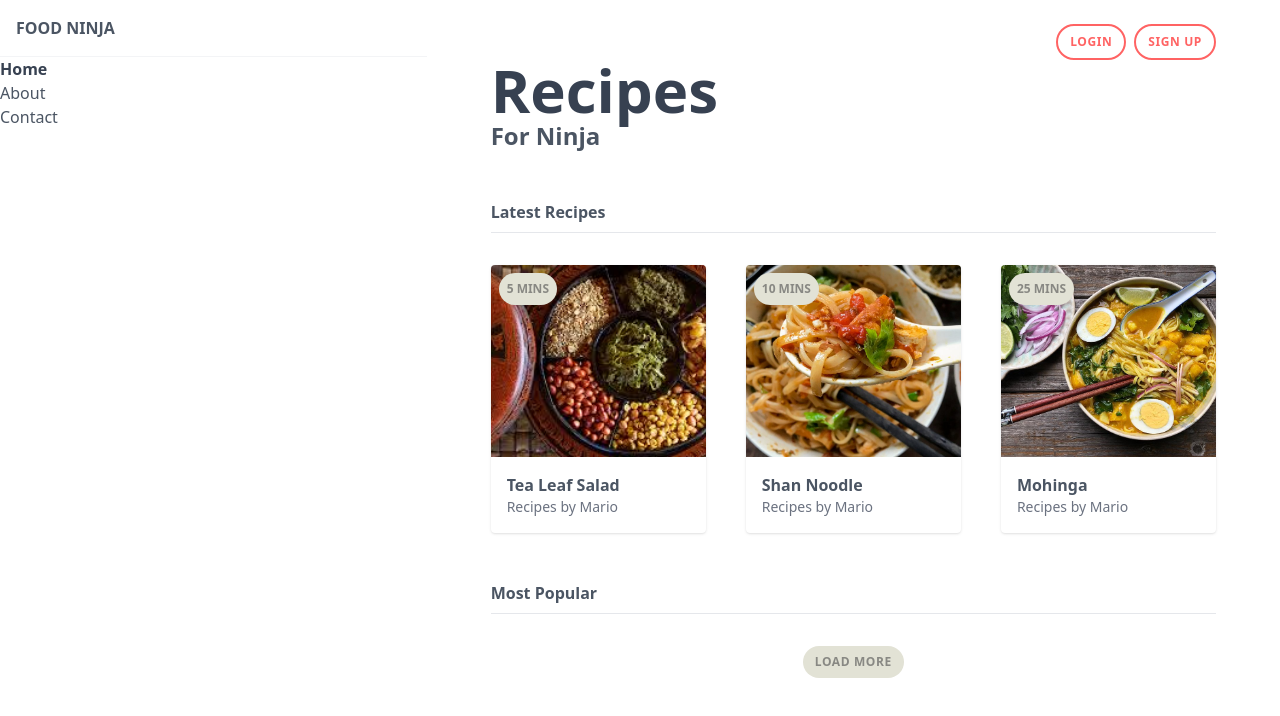
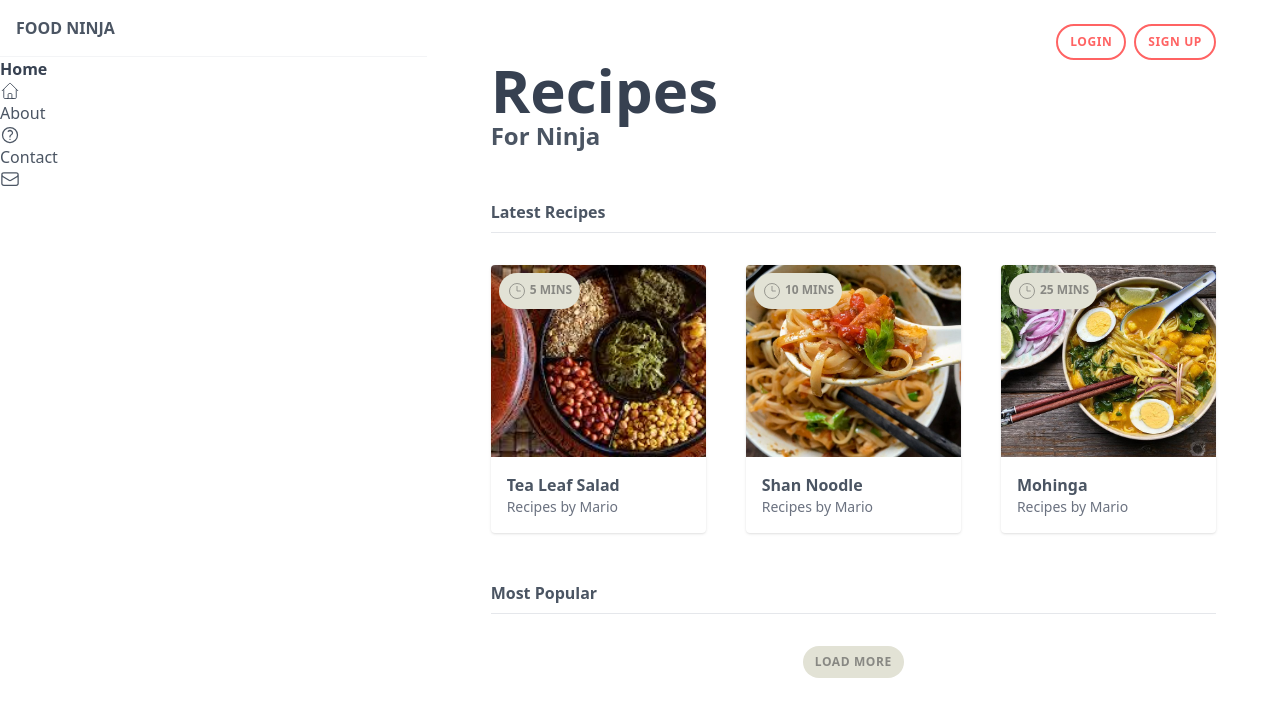
Before and after one commit to AungPhyoThant224/Tailwind-CSS, a website: page public/index.html in a window 1280 px wide. Drawn offline with Linux system fonts and the light colour scheme.

Commit message:
- Icons.

```diff
--- a/public/index.html
+++ b/public/index.html
@@ -17,17 +17,68 @@
           </div>
           <ul>
             <li>
-              <a class="text-gray-700 font-bold" href="/"><span>Home</span></a>
+              <a class="text-gray-700 font-bold" href="/">
+                <span>Home</span>
+                <svg
+                  class="w-5"
+                  xmlns="http://www.w3.org/2000/svg"
+                  fill="none"
+                  viewBox="0 0 24 24"
+                  strokeWidth="{1.5}"
+                  stroke="currentColor"
+                  className="size-6"
+                >
+                  <path
+                    strokeLinecap="round"
+                    strokeLinejoin="round"
+                    d="m2.25 12 8.954-8.955c.44-.439 1.152-.439 1.591 0L21.75 12M4.5 9.75v10.125c0 .621.504 1.125 1.125 1.125H9.75v-4.875c0-.621.504-1.125 1.125-1.125h2.25c.621 0 1.125.504 1.125 1.125V21h4.125c.621 0 1.125-.504 1.125-1.125V9.75M8.25 21h8.25"
+                  />
+                </svg>
+              </a>
             </li>
           </ul>
           <ul>
             <li>
-              <a href="/"><span>About</span></a>
+              <a href="/">
+                <span>About</span>
+                <svg
+                  class="w-5"
+                  xmlns="http://www.w3.org/2000/svg"
+                  fill="none"
+                  viewBox="0 0 24 24"
+                  stroke-width="1.5"
+                  stroke="currentColor"
+                  class="size-6"
+                >
+                  <path
+                    stroke-linecap="round"
+                    stroke-linejoin="round"
+                    d="M9.879 7.519c1.171-1.025 3.071-1.025 4.242 0 1.172 1.025 1.172 2.687 0 3.712-.203.179-.43.326-.67.442-.745.361-1.45.999-1.45 1.827v.75M21 12a9 9 0 1 1-18 0 9 9 0 0 1 18 0Zm-9 5.25h.008v.008H12v-.008Z"
+                  />
+                </svg>
+              </a>
             </li>
           </ul>
           <ul>
             <li>
-              <a href="/"><span>Contact</span></a>
+              <a href="/">
+                <span>Contact</span>
+                <svg
+                  class="w-5"
+                  xmlns="http://www.w3.org/2000/svg"
+                  fill="none"
+                  viewBox="0 0 24 24"
+                  stroke-width="1.5"
+                  stroke="currentColor"
+                  class="size-6"
+                >
+                  <path
+                    stroke-linecap="round"
+                    stroke-linejoin="round"
+                    d="M21.75 6.75v10.5a2.25 2.25 0 0 1-2.25 2.25h-15a2.25 2.25 0 0 1-2.25-2.25V6.75m19.5 0A2.25 2.25 0 0 0 19.5 4.5h-15a2.25 2.25 0 0 0-2.25 2.25m19.5 0v.243a2.25 2.25 0 0 1-1.07 1.916l-7.5 4.615a2.25 2.25 0 0 1-2.36 0L3.32 8.91a2.25 2.25 0 0 1-1.07-1.916V6.75"
+                  />
+                </svg>
+              </a>
             </li>
           </ul>
         </nav>
@@ -66,6 +117,21 @@
                 >
               </div>
               <div class="badge">
+                <svg
+                  class="w-5 inline-block"
+                  xmlns="http://www.w3.org/2000/svg"
+                  fill="none"
+                  viewBox="0 0 24 24"
+                  strokeWidth="{1.5}"
+                  stroke="currentColor"
+                  className="size-6"
+                >
+                  <path
+                    strokeLinecap="round"
+                    strokeLinejoin="round"
+                    d="M12 6v6h4.5m4.5 0a9 9 0 1 1-18 0 9 9 0 0 1 18 0Z"
+                  />
+                </svg>
                 <span>5 mins</span>
               </div>
             </div>
@@ -84,6 +150,21 @@
               </div>
 
               <div class="badge">
+                <svg
+                  class="w-5 inline-block"
+                  xmlns="http://www.w3.org/2000/svg"
+                  fill="none"
+                  viewBox="0 0 24 24"
+                  strokeWidth="{1.5}"
+                  stroke="currentColor"
+                  className="size-6"
+                >
+                  <path
+                    strokeLinecap="round"
+                    strokeLinejoin="round"
+                    d="M12 6v6h4.5m4.5 0a9 9 0 1 1-18 0 9 9 0 0 1 18 0Z"
+                  />
+                </svg>
                 <span>10 mins</span>
               </div>
             </div>
@@ -102,6 +183,21 @@
               </div>
 
               <div class="badge">
+                <svg
+                  class="w-5 inline-block"
+                  xmlns="http://www.w3.org/2000/svg"
+                  fill="none"
+                  viewBox="0 0 24 24"
+                  strokeWidth="{1.5}"
+                  stroke="currentColor"
+                  className="size-6"
+                >
+                  <path
+                    strokeLinecap="round"
+                    strokeLinejoin="round"
+                    d="M12 6v6h4.5m4.5 0a9 9 0 1 1-18 0 9 9 0 0 1 18 0Z"
+                  />
+                </svg>
                 <span>25 mins</span>
               </div>
             </div>
```
Also changed, not shown: public/style.css.
